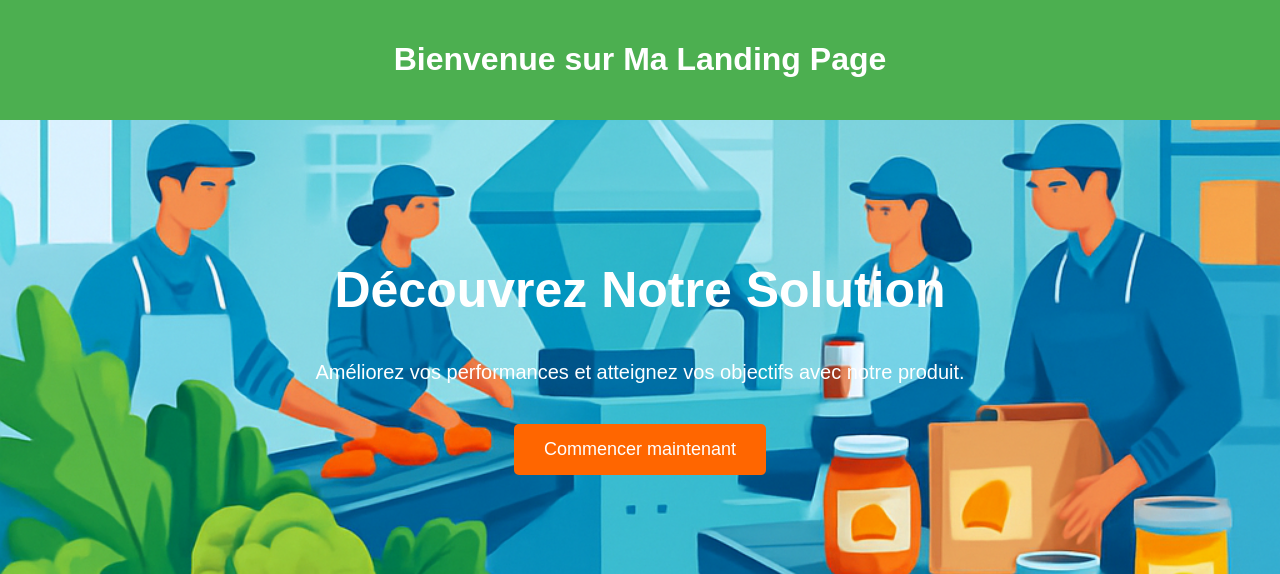
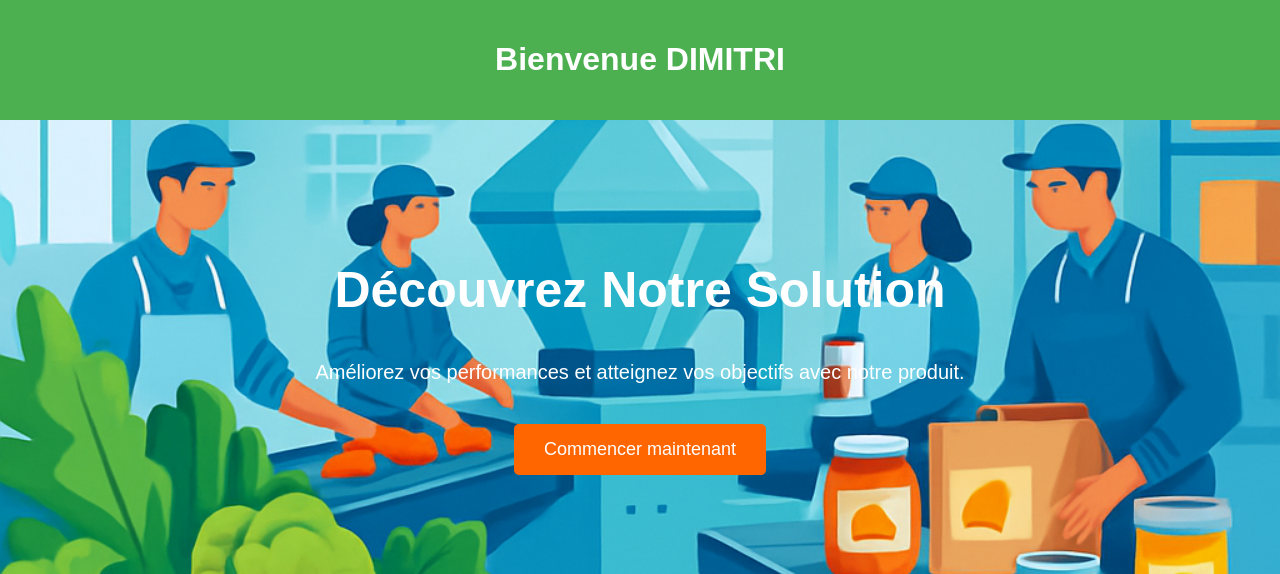
Before and after one commit to Dimitrimudia/testAzureApp, a PHP site: page / in a window 1280 px wide. Shown: the top 574 px of the page. Run offline with PHP 8.4, Linux system fonts and the light colour scheme.

```diff
--- a/index.php
+++ b/index.php
@@ -11,7 +11,7 @@
 <body>
 
 <header>
-    <h1>Bienvenue sur Ma Landing Page</h1>
+    <h1>Bienvenue DIMITRI</h1>
 </header>
 
 <section class="hero">
```
